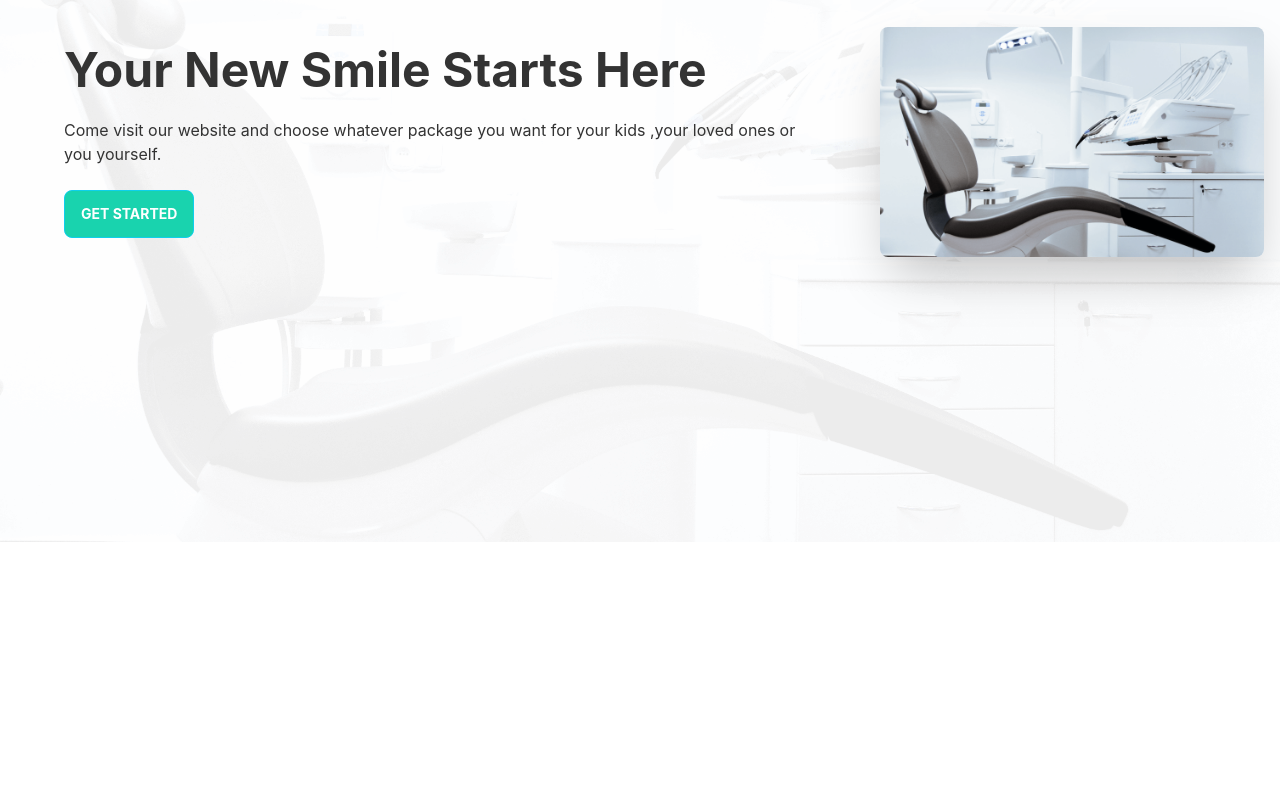
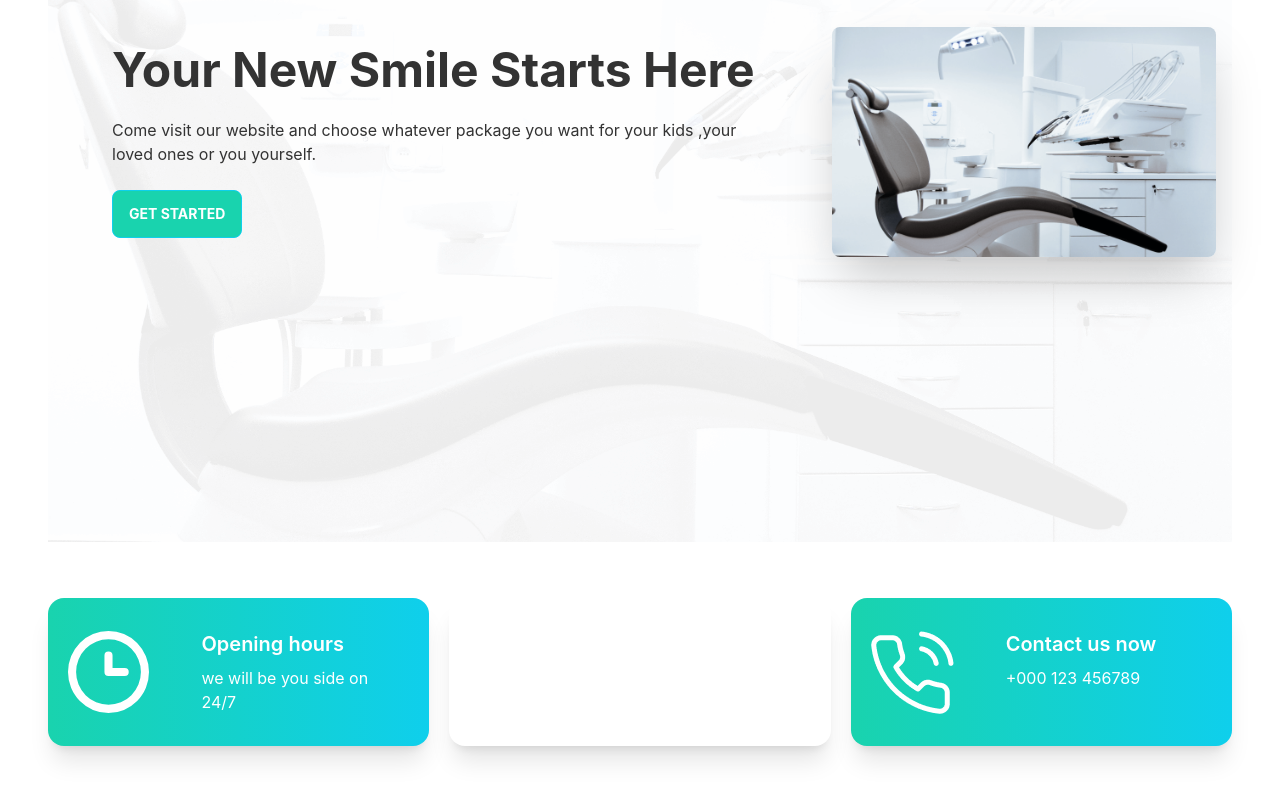
Before and after one commit to Noor-26/Doctor-s-portal, a React (Create React App) app: page / in a window 1280 px wide. Shown: the part 322-1122 px from the top of the page. Before the commit the page ends 864 px from the top, so only its background shows below. Built offline with nearby package versions, Linux system fonts and the light colour scheme.

Commit message:
infos card created

```diff
--- a/package.json
+++ b/package.json
@@ -6,7 +6,7 @@
     "@testing-library/jest-dom": "^5.16.3",
     "@testing-library/react": "^12.1.4",
     "@testing-library/user-event": "^13.5.0",
-    "daisyui": "^2.14.3",
+    "daisyui": "^2.15.0",
     "react": "^18.0.0",
     "react-dom": "^18.0.0",
     "react-router-dom": "^6.3.0",
--- a/src/App.css
+++ b/src/App.css
@@ -6,6 +6,7 @@
 .App-logo {
   height: 40vmin;
   pointer-events: none;
+
 }
 
 @media (prefers-reduced-motion: no-preference) {
--- a/src/Components/Home/Home/Home.js
+++ b/src/Components/Home/Home/Home.js
@@ -1,10 +1,12 @@
 import React from 'react';
 import Banner from '../Banner/Banner';
+import Info from '../Info/Info';
 
 const Home = () => {
     return (
-        <div>
+        <div className='px-12'>
             <Banner/>
+            <Info/>
         </div>
     );
 };
--- /dev/null
+++ b/src/Components/Home/Info/Info.js
@@ -0,0 +1,34 @@
+import React from 'react'
+import Infocard from './Infocard/Infocard'
+import clock from '../../../images/icons/clock.svg'
+import marker from '../../../images/icons/marker.svg'
+import phone from '../../../images/icons/phone.png'
+
+
+export default function Info() {
+    const infos =[
+        {id:1,
+            description:"we will be you side on 24/7",name:"Opening hours",
+            img:clock,
+            bg:"bg-gradient-to-r from-secondary to-primary"},
+        {id:2,
+            description:"Brooklyn, NY 10036, United States",name:"Visit our location",
+            img:marker,
+            bg:"bg-accent"
+        },
+        {id:3,
+            description:"+000 123 456789",
+            name:"Contact us now",
+            img:phone,
+            bg:"bg-gradient-to-r from-secondary to-primary"
+        }
+
+    ]
+  return (
+    <div className='grid grid-cols-1 lg:grid-cols-3 gap-5 my-14'>
+{
+    infos.map(info=><Infocard info={info} key={info.id} />)
+}
+    </div>
+  )
+}
--- /dev/null
+++ b/src/Components/Home/Info/Infocard/Infocard.js
@@ -0,0 +1,15 @@
+import React from 'react'
+
+export default function Infocard({info}) {
+    const {name,description,img,bg} = info
+  return (
+    <div class={`card card-side bg-base-100 shadow-xl ${bg}`}>
+  <figure><img src={img}alt="Movie" className='px-5 py-7 '/></figure>
+  <div class="card-body text-white">
+    <h2 class="card-title">{name}</h2>
+    <p>{description}</p>
+
+  </div>
+</div>
+  )
+}
--- a/tailwind.config.js
+++ b/tailwind.config.js
@@ -12,9 +12,9 @@ module.exports = {
 
  "secondary": "#19D3AE",
 
- "accent": "#19D3AE",
+ "accent": "#3A4256",
 
- "neutral": "#191D24",
+ "neutral": "#19D3AF",
 
  "base-100": "#fff",
 
```
Also changed, not shown: src/images/icons/phone.png (added), 1 other file (tests, documents, lock files or other folders).
